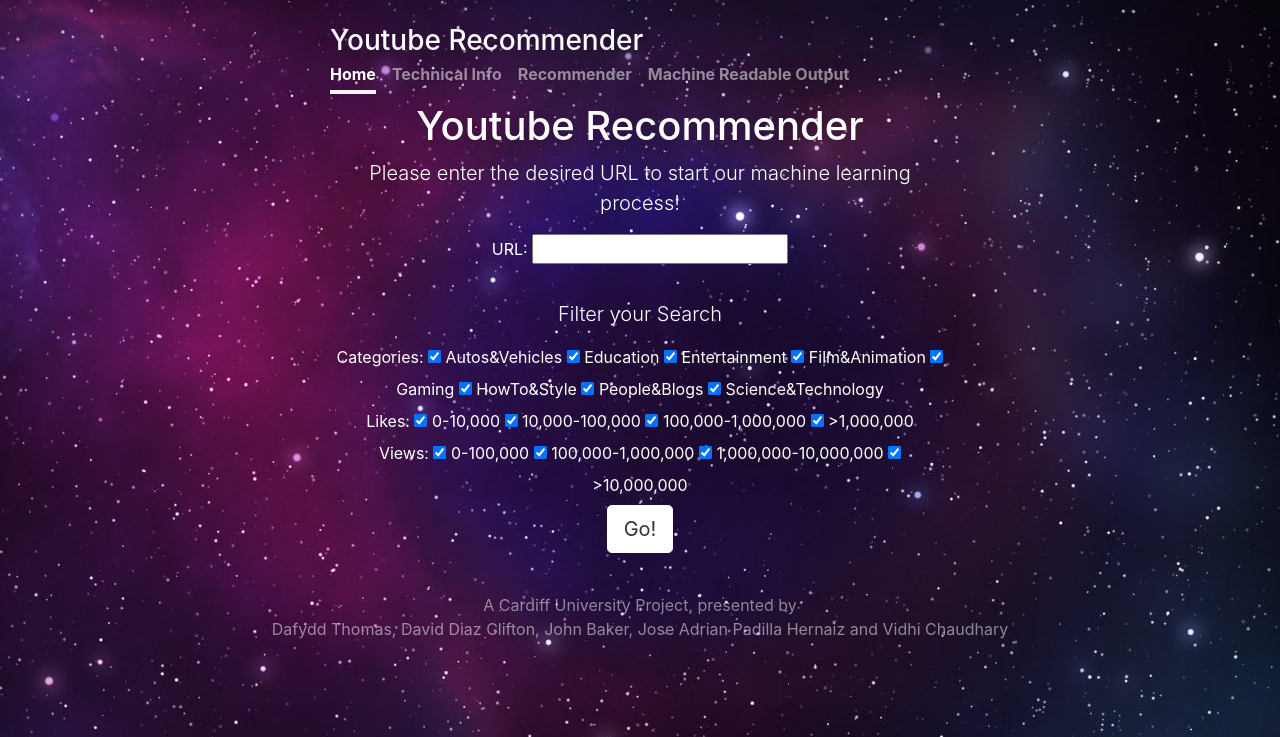
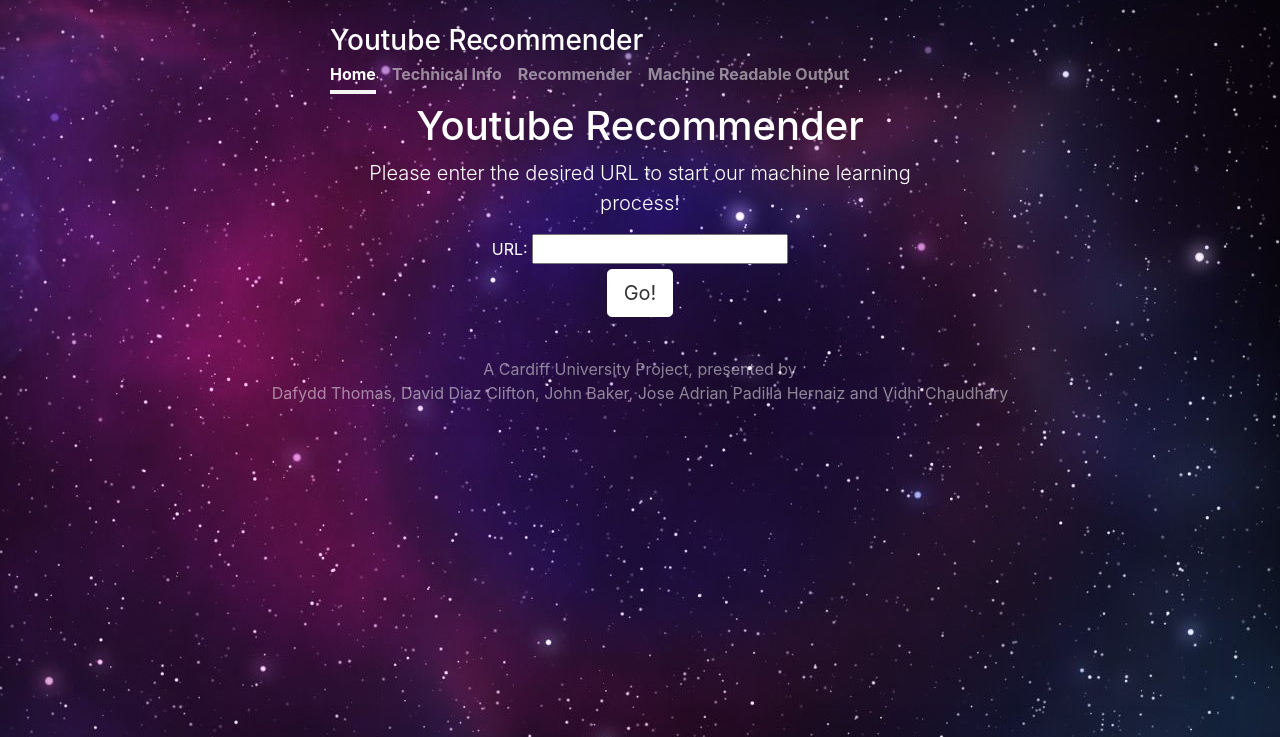
Before and after one commit to daviddc5/cm2203-informatics-coursework, a Flask app: page /recco in a window 1280 px wide. Shown: the top 737 px of the page. Run offline with Flask 2, Linux system fonts and the light colour scheme.

Commit message:
Component 3 added

```diff
--- a/machineLearningImproved.csv
+++ b/machineLearningImproved.csv
@@ -14,7 +14,7 @@
 4669856,147038,1077,7010,24,Smash Bros Drinking Game! Ft. Michael Reeves,Entertainment,https://www.youtube.com/watch?v=vcDMNOlHsyQ
 5160579,174529,1211,4853,24,SHOWER THOUGHTS,Entertainment,https://www.youtube.com/watch?v=J2VHanpWmrA
 6889232,237839,2775,20330,20,UNSTOPPABLE MORON MAKES NUCLEAR WASTELAND NOTICEABLY WORSE | Fallout: New Vegas,Gaming,https://www.youtube.com/watch?v=VKoki--fSvU
-414102,32572,128,750,1,Michael Reeves RUST Adventure | Animation,Film & Animation,https://www.youtube.com/watch?v=o4B-Um22y-U
+414102,32572,128,750,1,Michael Reeves RUST Adventure | Animation,Animation,https://www.youtube.com/watch?v=o4B-Um22y-U
 4527511,348228,2998,25653,20,How much does Pewdiepie Make,Gaming,https://www.youtube.com/watch?v=HORIiz_9Q4M
 86079020,5832139,203994,632971,24,THE RUBY PLAYBUTTON / YouTube 50 Mil Sub Reward Unbox,Entertainment,https://www.youtube.com/watch?v=7Vj5M0qKh8g
 492682,18725,212,1835,20,When a Smash Player tries Dragon Ball FighterZ,Gaming,https://www.youtube.com/watch?v=izsBxSa2VGU
--- a/youtubeTool/routes.py
+++ b/youtubeTool/routes.py
@@ -21,8 +21,10 @@ if __name__ == '__main__':
 @app.route("/recco",methods=['POST','GET'])#recommendation page code
 def recco():
     if request.method == "POST":
-        video_url = request.form['search_videoLink']
+        video_url = request.form['search_videoLink']#video link
+
         return redirect(url_for('results', link = video_url))
+        #Veh = Vehicles, Edu = Education, Ent = Entertainment, Ani = Animation, Gam = Gaming, How = HowToStyle, Peo = PeopleBlogs, Sci = ScienceTechnology, L1 = L1, L2 = L2, L3 = L3, L4 = L4, R1 = R1, R2 = R2, R3 = R3, R4 = R4))
     else:
         return(render_template('recco.html'))
 
@@ -132,7 +134,7 @@ def normalize_distances(a_list_of_distances):
     normalized_list = []
     for value in a_list_of_distances:
         new_value = (value[0] - minimum[0]) / (maximum[0] - minimum[0])
-        normalized_list.append([new_value, value[1], value[2]])
+        normalized_list.append([new_value, value[1], value[2], value[3], value[4], value[5]])
 
     return normalized_list
 
@@ -145,7 +147,7 @@ def get_k_neighbors(video_input, dataset, k):
         # applies euclidean distance function
         final_distance = euclidean_distance(video_info, video_input)
         # appends this and title
-        distances.append([final_distance, video_info[5], video_info[7]])
+        distances.append([final_distance, video_info[5], video_info[6],video_info[7], video_info[0], video_info[1]])
     # applies normalization
     normalized = normalize_distances(distances)
     # use sorting in reverse to get closest neigbors(distances)
@@ -157,6 +159,6 @@ def get_k_neighbors(video_input, dataset, k):
     i = 0
     for i in range(0, len(neighbors)):
         # KNN.append(neighbors[i])
-        KNN.append([neighbors[i][1], neighbors[i][2]])
+        KNN.append([neighbors[i][1], neighbors[i][2], neighbors[i][3], neighbors[i][4], neighbors[i][5]])
 
     return KNN
--- a/youtubeTool/templates/recco.html
+++ b/youtubeTool/templates/recco.html
@@ -71,44 +71,7 @@
       <form method = "POST">
         <label>URL:</label>
         <input type="url" name= "search_videoLink"></input>
-        <p class="lead"><br>Filter your Search</p>
-        <label>Categories:</label>
-        <input type="checkbox" name="Categories" id="Autos&Vehicles" value="Autos&Vehicles" checked>
-        <label for="Autos&Vehicles">Autos&Vehicles </label>
-        <input type="checkbox" name="Categories" id="Education" value="Education" checked>
-        <label for="Education">Education </label>
-        <input type="checkbox" name="Categories" id="Entertainment" value="Entertainment" checked>
-        <label for="Entertainment">Entertainment </label>
-        <input type="checkbox" name="Categories" id="Film&Animation" value="Film&Animation" checked>
-        <label for="Film&Animation">Film&Animation </label>
-        <input type="checkbox" name="Categories" id="Gaming" value="Gaming" checked>
-        <label for="Gaming">Gaming </label>
-        <input type="checkbox" name="Categories" id="HowTo&Style" value="HowTo&Style" checked>
-        <label for="HowTo&Style">HowTo&Style </label>
-        <input type="checkbox" name="Categories" id="People&Blogs" value="People&Blogs" checked>
-        <label for="People&Blogs">People&Blogs </label>
-        <input type="checkbox" name="Categories" id="Science&Technology" value="Science&Technology" checked>
-        <label for="Science&Technology">Science&Technology </label><br>
 
-        <label>Likes:</label>
-        <input type="checkbox" name="Likes" id="0-10,000" value="0-10,000" checked>
-        <label for="0-10,000">0-10,000 </label>
-        <input type="checkbox" name="Likes" id="10,000-100,000" value="10,000-100,000" checked>
-        <label for="10,000-100,000">10,000-100,000 </label>
-        <input type="checkbox" name="Likes" id="100,000-1,000,000" value="100,000-1,000,000" checked>
-        <label for="100,000-1,000,000">100,000-1,000,000 </label>
-        <input type="checkbox" name="Likes" id=">1,000,000" value=">1,000,000" checked>
-        <label for=">1,000,000">>1,000,000 </label><br>
-
-        <label>Views: </label>
-        <input type="checkbox" name="Views" id="0-100,000" value="0-100,000" checked>
-        <label for="0-100,000">0-100,000 </label>
-        <input type="checkbox" name="Views" id="100,000-1,000,000" value="100,000-1,000,000" checked>
-        <label for="100,000-1,000,000">100,000-1,000,000 </label>
-        <input type="checkbox" name="Views" id="1,000,000-10,000,000" value="1,000,000-10,000,000" checked>
-        <label for="1,000,000-10,000,000">1,000,000-10,000,000 </label>
-        <input type="checkbox" name="Likes" id=">10,000,000" value=">10,000,000" checked>
-        <label for=">10,000,000">>10,000,000 </label>
       </form>
     <p class="lead">
       <button type="submit" class="btn btn-lg btn-secondary fw-bold border-white bg-white">Go!</button>
@@ -124,5 +87,6 @@
 
 </form>
 {% endblock content %}
+</div>
 
 </body></html>
```
Also changed, not shown: youtubeTool/templates/results.html (+4 -3 lines).
